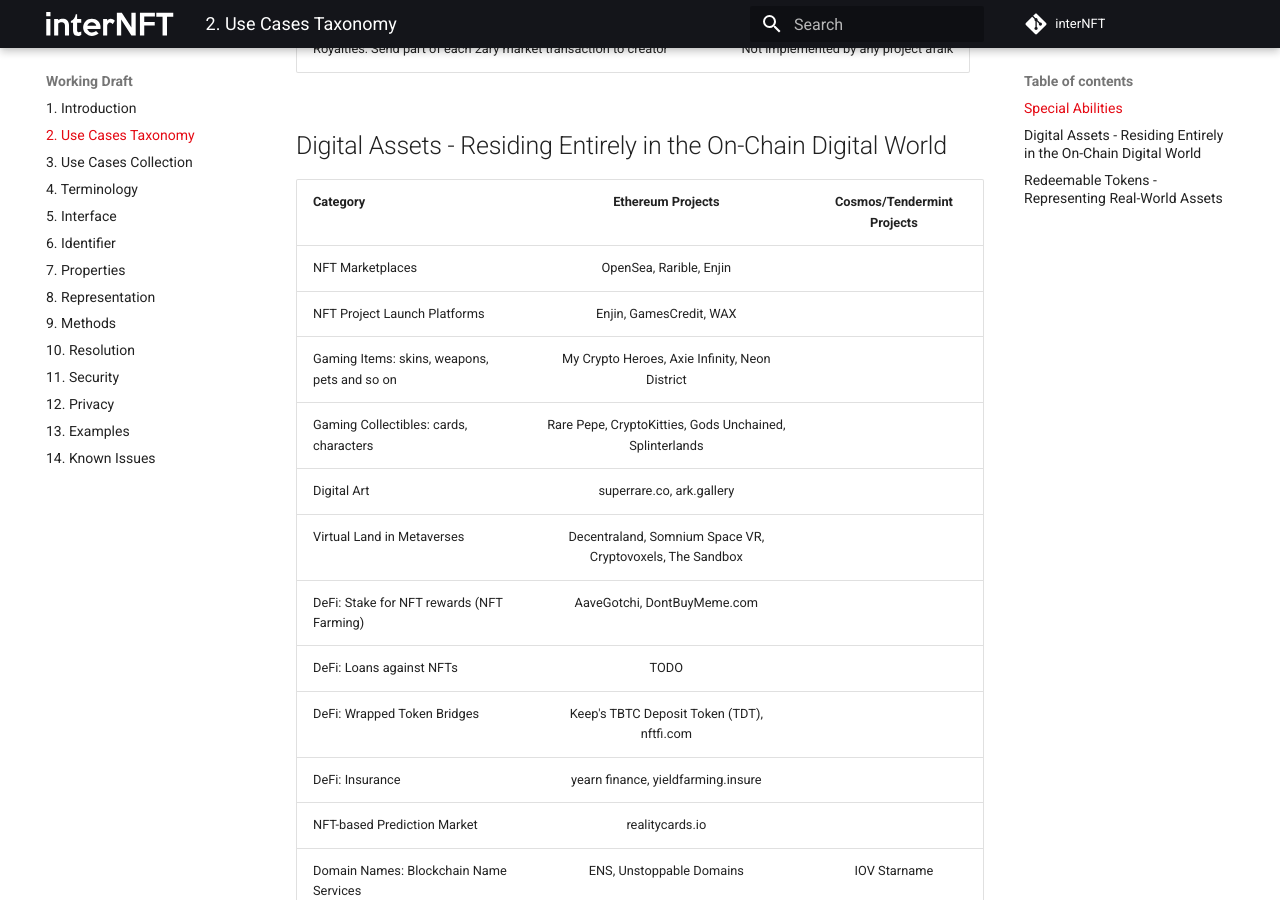
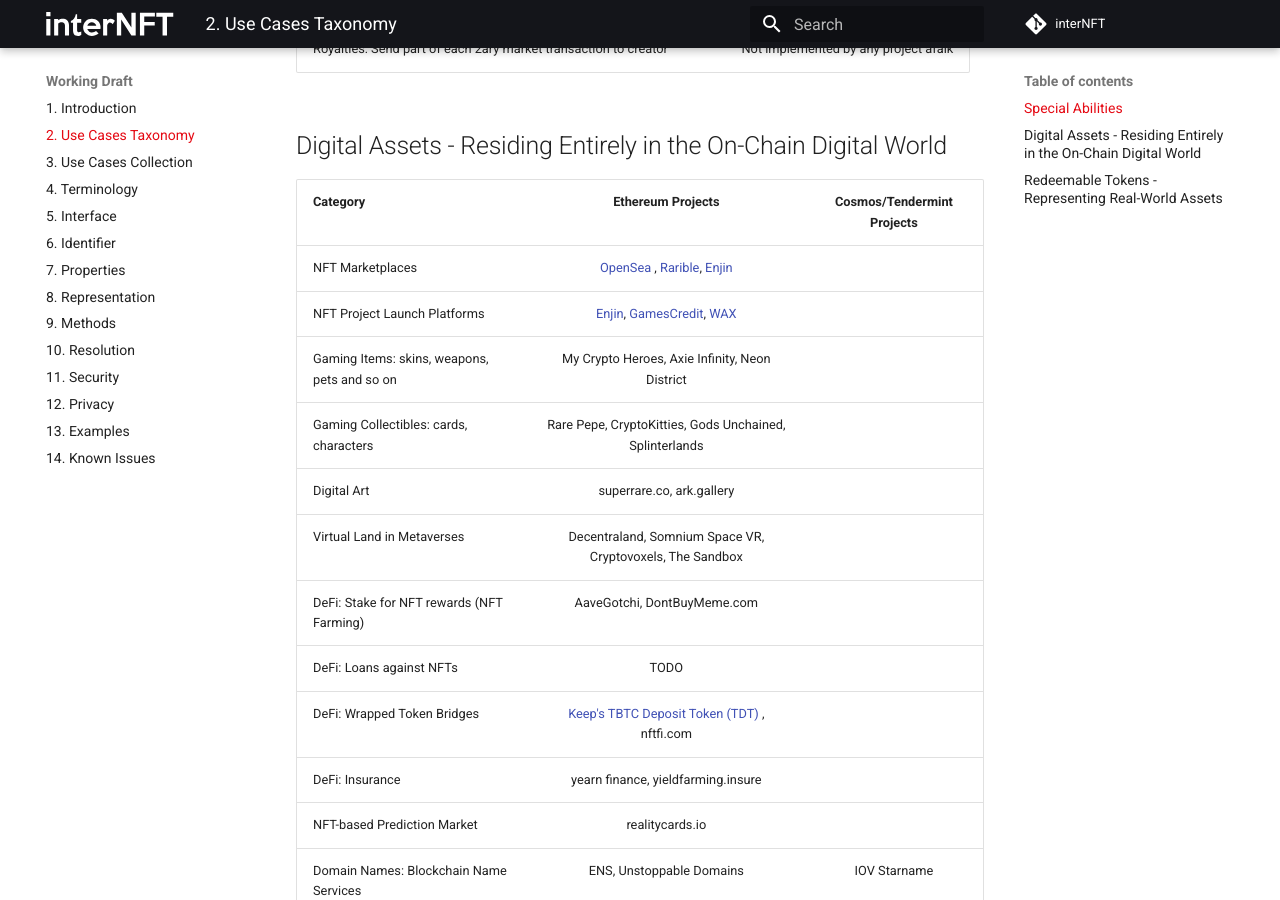
Before and after one commit to interNFT/documentation, an MkDocs documentation site: the page built from markdowns/workingDraft/useCases.md, in a window 1280 px wide and 900 px high, scrolled down 696 px. Built offline with MkDocs 1.6.1 and Material for MkDocs 9.7.7, drawn with Linux system fonts in a browser that asks for light colours; part of the change alters nothing that is shown.

```diff
--- a/markdowns/workingDraft/useCases.md
+++ b/markdowns/workingDraft/useCases.md
@@ -25,15 +25,15 @@
 
 | Category    | Ethereum Projects |  Cosmos/Tendermint Projects |
 | ------------- |:-------------:|:-------------:|
-| NFT Marketplaces | OpenSea, Rarible, Enjin |
-| NFT Project Launch Platforms | Enjin, GamesCredit, WAX |
+| NFT Marketplaces | [OpenSea](https://opensea.io/){:target="_blank"} , [Rarible](https://rarible.com/){:target="_blank"}, [Enjin](https://enjin.io/){:target="_blank"} |
+| NFT Project Launch Platforms | [Enjin](https://enjin.io/){:target="_blank"}, [GamesCredit](https://gamecredits.org/){:target="_blank"}, [WAX](https://wax.io/){:target="_blank"}  |
 | Gaming Items: skins, weapons, pets and so on | My Crypto Heroes, Axie Infinity, Neon District |
 | Gaming Collectibles: cards, characters | Rare Pepe, CryptoKitties, Gods Unchained, Splinterlands |
 | Digital Art | superrare.co, ark.gallery |
 | Virtual Land in Metaverses | Decentraland, Somnium Space VR, Cryptovoxels, The Sandbox |
 | DeFi: Stake for NFT rewards (NFT Farming) | AaveGotchi, DontBuyMeme.com |
 | DeFi: Loans against NFTs | TODO |
-| DeFi: Wrapped Token Bridges | Keep's TBTC Deposit Token (TDT), nftfi.com |
+| DeFi: Wrapped Token Bridges | [Keep's TBTC Deposit Token (TDT)](https://tbtc.network/developers/tbtc-technical-system-overview/){:target="_blank"} , nftfi.com |
 | DeFi: Insurance | yearn finance, yieldfarming.insure |
 | NFT-based Prediction Market | realitycards.io |
 | Domain Names: Blockchain Name Services | ENS, Unstoppable Domains | IOV Starname |
```
